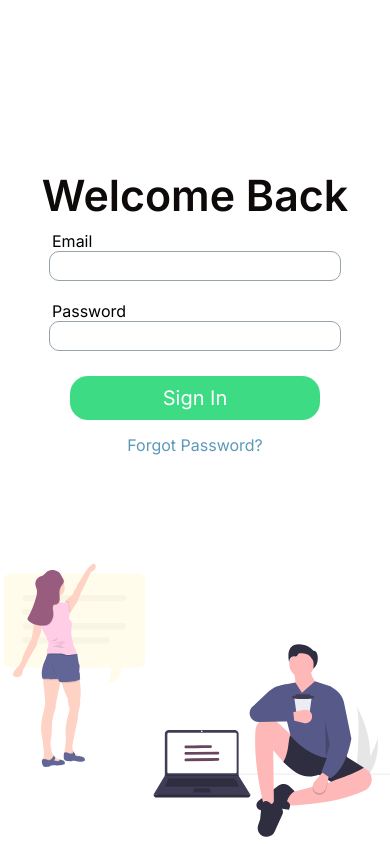
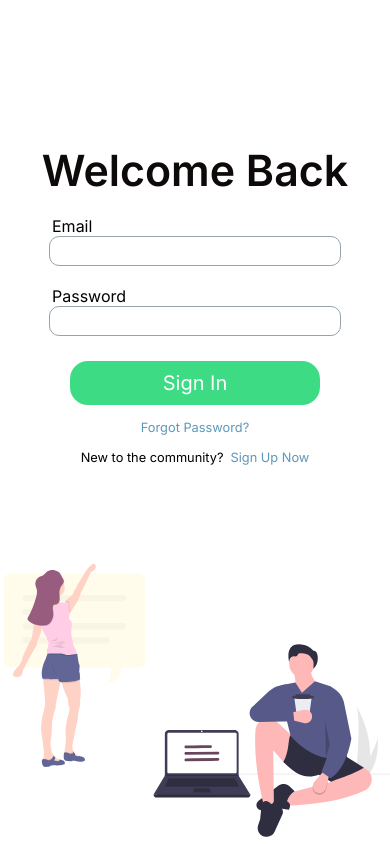
Before and after one commit to aibarrola/SubtleAsianNetwork, a React (Create React App) app: page /login in a window 390 px wide. Built offline with nearby package versions, Linux system fonts and the light colour scheme.

Commit message:
fixed responsivnesss login

```diff
--- a/src/components/pages/login/login.css
+++ b/src/components/pages/login/login.css
@@ -108,25 +108,30 @@ a{
 @media only screen and (max-width: 414px) {
 
     .signUp-label-container{
-        visibility: hidden;
+        font-size: 0.8rem;
+    }
+    .forgetPassword-container{
+        font-size: 0.8rem;
     }
     .signin-btn{
         width: 80%;
         font-size: 20px;
+    }
+    .login-form{
+        margin-top: 37vw;
     }
     .login-email-field{
         width: 100%;
     }
     .login-container{
         width: 100%;
-        display: flex;
-        align-items: center;
     }
     .login-password-field{
         width: 100%;
     }
     .login-title{
         font-size: 11vw;
+        margin-bottom: 10px;
     }
     .login-input-field{
         height: 30px;
```
